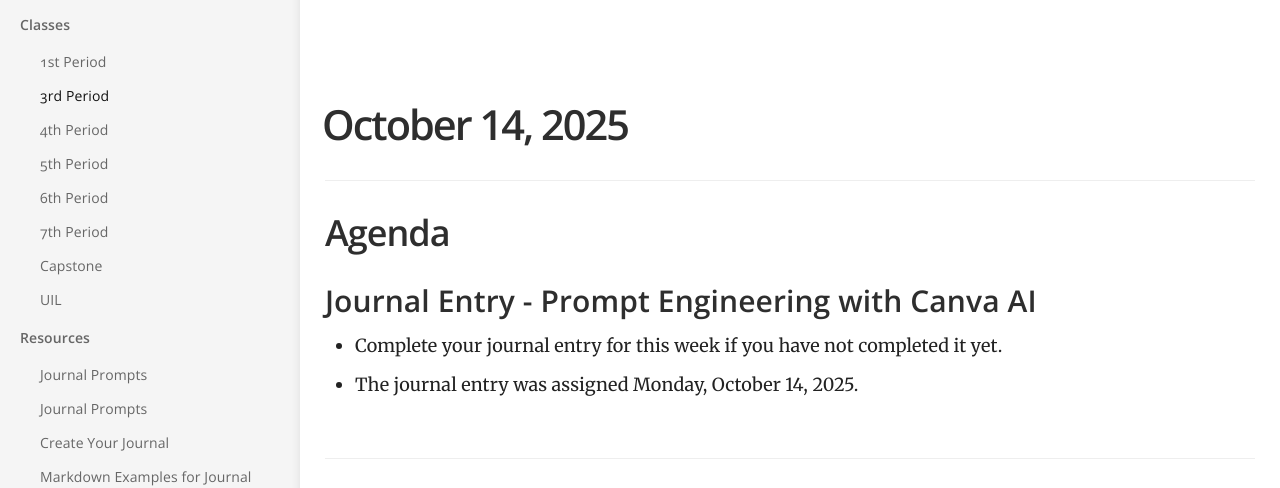
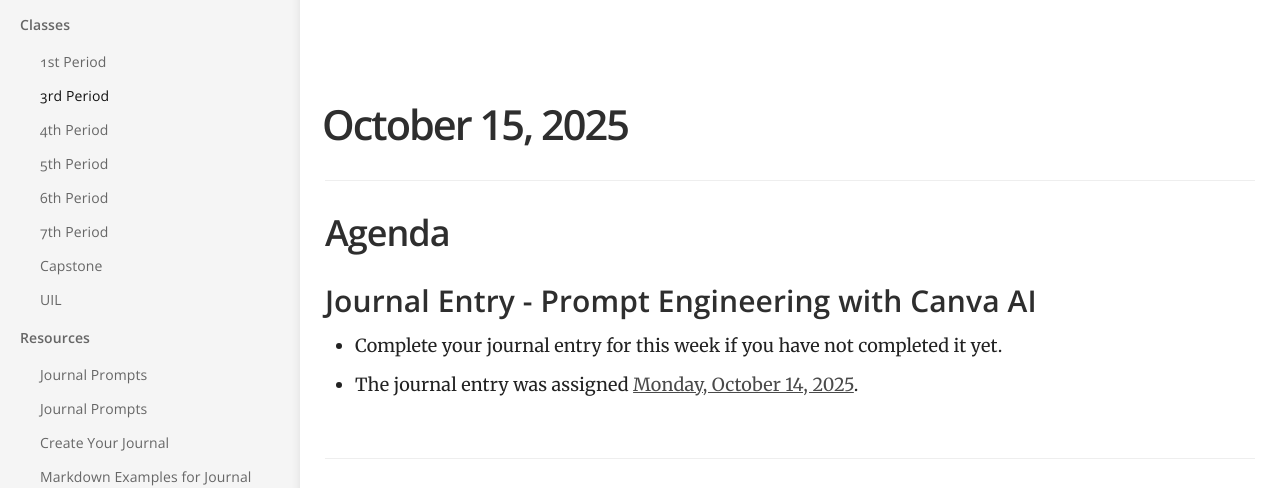
Before and after one commit to mswhitby/classroom, a Jekyll site: the page built from _docs/classes/3rd.md, in a window 1280 px wide and 900 px high. Shown: the part 175-663 px from the top of the window. Built offline with Jekyll 4.4.1, drawn with Linux system fonts in a browser that asks for light colours; some of the changed text lies outside the part shown.

Commit message:
Updated journal

```diff
--- a/_docs/classes/3rd.md
+++ b/_docs/classes/3rd.md
@@ -5,14 +5,14 @@ category: Classes
 order: 2
 ---
 
-# October 14, 2025
+# October 15, 2025
 
 ## Agenda
 
 ### Journal Entry - Prompt Engineering with Canva AI
 
 - Complete your journal entry for this week if you have not completed it yet.
-- The journal entry was assigned Monday, October 14, 2025.
+- The journal entry was assigned [Monday, October 14, 2025](https://github.com/mswhitby/WHSTechNotes/blob/main/journal.md#october-14-2025).
 
 ----
 
@@ -28,7 +28,7 @@ According to [CompTIA’s 2025 Workforce and Learning Trends report](https://www
 
 Today, you’ll act like a teacher or professional and create a Canva AI prompt that teaches something academic and includes interactive elements. You can check out my example [here](https://final-projectangel.my.canva.site/prompts).
 
-## Part 1: Your Prompt
+#### Part 1: Your Prompt
 
 Choose a topic from any subject (science, math, history, English, or computer science).
 
@@ -47,7 +47,7 @@ Include:
 
 Generate your design in Canva AI, publish your site, and share the link in your journal.
 
-## Part 2: Your Reflection
+####S Part 2: Your Reflection
 
 In 5–7 sentences, explain:
 - What your prompt was designed to do
```
